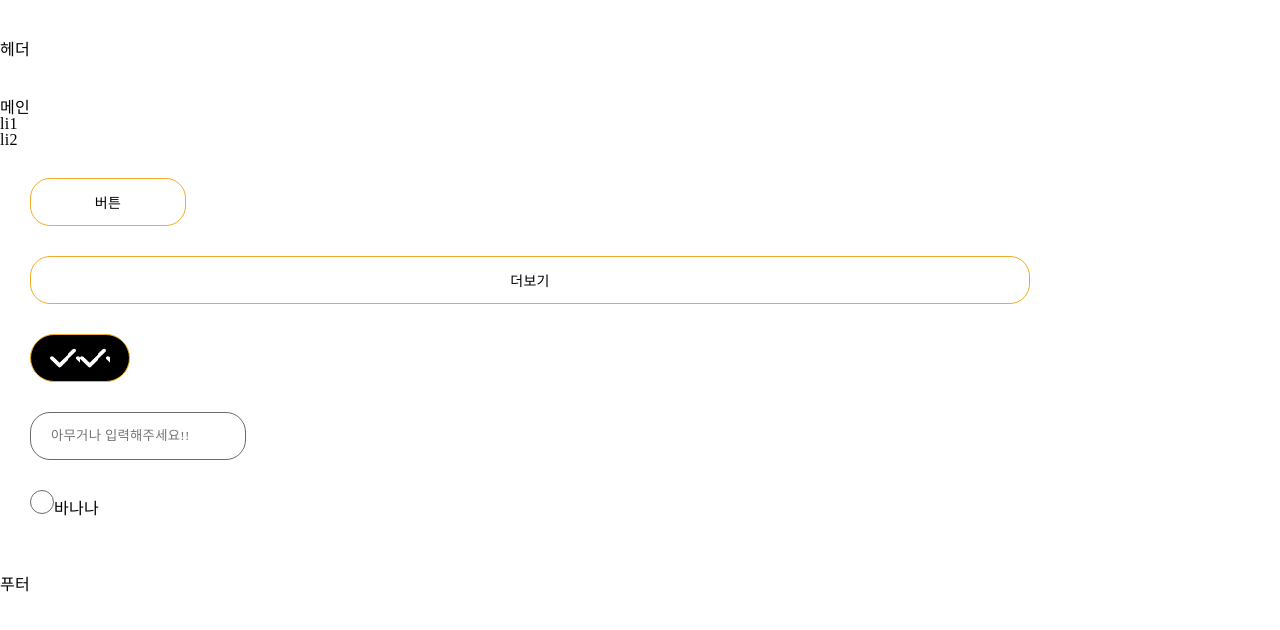
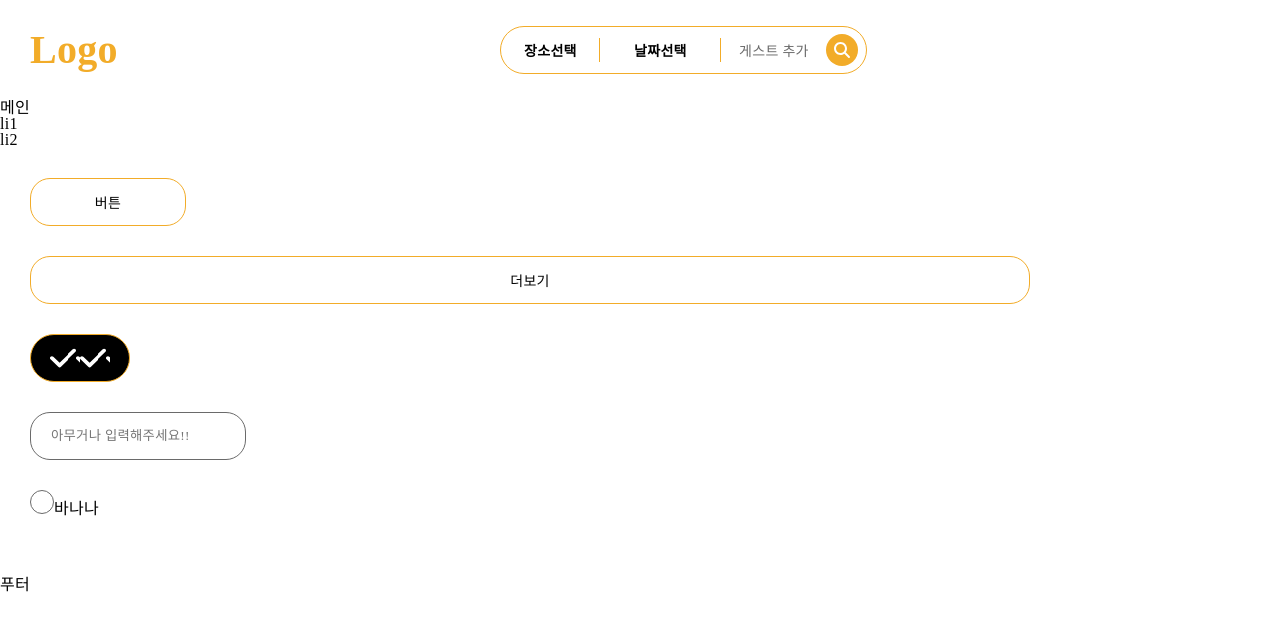
Before and after one commit to wonminjung/team01-Client-Fork, a React (Create React App) app: page / in a window 1280 px wide. Shown: the top 630 px of the page. Built offline with nearby package versions, Linux system fonts and the light colour scheme; a web font is replaced by a local one.

Commit message:
헤더 서치박스 디자인

```diff
--- a/src/pages/layout/Layout.js
+++ b/src/pages/layout/Layout.js
@@ -1,18 +1,66 @@
 import React from "react";
-import { Outlet } from "react-router-dom";
+import { Link, Outlet } from "react-router-dom";
 import S from "./style";
+import { FontAwesomeIcon } from "@fortawesome/react-fontawesome";
+import { faMagnifyingGlass } from "@fortawesome/free-solid-svg-icons"
 
 const Layout = () => {
     return (
-        <div>
-            <S.Header>헤더</S.Header>
+        <S.LayoutWrapper>
+            <S.Header>
+                <Link to={"/"}>
+                    <S.Logo>Logo</S.Logo>
+                </Link>
+                <S.SearchWrapper id="searchBox" className="">
+                    <div className="smallBox">
+                        <div><button>장소선택</button></div>
+                        <span></span>
+                        <div><button>날짜선택</button></div>
+                        <span></span>
+                        <div><button>게스트 추가</button></div>
+                        <S.SearchBtn>
+                            <Link to={"/detail"}>
+                                <FontAwesomeIcon icon={faMagnifyingGlass} />
+                            </Link>
+                        </S.SearchBtn>
+                    </div>
+                    <div className="bigBox">
+                        <div>
+                            <div>여행지</div>
+                            <div><input type="text" placeholder="여행지 검색"/></div>
+                        </div>
+                        <span></span>
+                        <div>
+                            <div>체크인</div>
+                            <div>날짜 추가</div>
+                        </div>
+                        <span></span>
+                        <div>
+                            <div>체크아웃</div>
+                            <div>날짜 추가</div>
+                        </div>
+                        <span></span>
+                        <div>
+                            <div>여행자</div>
+                            <div>게스트 추가</div>
+                        </div>
+                        <S.SearchBtn>
+                            <Link to={"/detail"}>
+                                <FontAwesomeIcon icon={faMagnifyingGlass} />
+                            </Link>
+                        </S.SearchBtn>
+                    </div>
+
+                </S.SearchWrapper>
+                <div></div>
+            </S.Header>
 
             <main>
                 <Outlet />
             </main>
 
             <footer>푸터</footer>
-        </div>
+        </S.LayoutWrapper>
     );
 };
 
--- a/src/pages/layout/style.js
+++ b/src/pages/layout/style.js
@@ -1,15 +1,186 @@
 import styled from "styled-components";
+import theme from "../../global/theme";
+
 const S = {};
+const PALETTE = theme.PALETTE;
 
+S.LayoutWrapper = styled.div`
+    width: 100%;
+`
 S.Header = styled.header`
     width: 100%;
     height: 100px;
     display: flex;
+    position: relative;
+    top: 0;
+    background-color: white;
     justify-content: space-between;
     align-items: center;
+    padding: 0 30px;
     &.scrolled {
-        border-bottom: 1px solid #6a6a6a;
+        border-bottom: 1px solid ${PALETTE.gray[300]};
     }
-`;
-
+`
+S.Logo = styled.span`
+    font-size: 40px;
+    font-weight: bold;
+    color: ${PALETTE.yellow};
+`
+S.SearchWrapper = styled.div`
+    position: relative;
+    border: 1px solid ${PALETTE.yellow};
+    border-radius: 40px;
+    height: 48px;
+    &.big{
+        height: 68px;
+    }
+    & .smallBox,.bigBox{
+        display: flex;
+        justify-content: start;
+        align-items: center;
+    }
+    & .smallBox{
+        display: flex;
+        height: 100%;
+        &>div{
+            height: 100%;
+            display: flex;
+            justify-content: center;
+            align-items: center;
+        }
+        &>span{
+            display: inline-block;
+            width: 1px;
+            height: 24px;
+            background-color: ${PALETTE.yellow};
+        }
+        &>div:first-of-type{
+            width: 98px;
+            & button{
+                font-weight: 600;
+            }
+        }
+        &>div:nth-of-type(2){
+            width: 120px;
+            & button{
+                font-weight: 600;
+            }
+        }
+        &>div:nth-of-type(3){
+            width: 105px;
+            & button{
+                color: ${PALETTE.gray[300]};
+            }
+        }
+        &>div:last-of-type{
+            padding-right: 8px;
+        }
+    }
+    &.big .smallBox{
+        display: none;
+    }
+    & .bigBox{
+        display: none;
+        height: 100%;
+        & div{
+            cursor: pointer;
+        }
+        &>span{
+            display: inline-block;
+            width: 1px;
+            height: 32px;
+            background-color: ${PALETTE.yellow};
+        }
+        &>div{
+            display: flex;
+            flex-direction: column;
+            justify-content: center;
+            align-items: start;
+            height: 100%;
+            padding-left: 24px;
+            transition: 0.3s;
+            border-radius: 40px;
+            &:hover{
+                background-color: ${PALETTE.gray[100]};
+            }
+            &:active{
+                transform: scale(0.97);
+            }
+            &:first-of-type{
+                width: 284px;
+                & input{
+                    border: none;
+                    color: ${PALETTE.black};
+                    background-color: transparent;
+                    outline: transparent;
+                    &::placeholder{
+                        color: ${PALETTE.gray[300]};
+                    }
+                }
+            }
+            &:nth-of-type(2){
+                width: 141px;
+            }
+            &:nth-of-type(3){
+                width: 141px;
+            }
+            &:nth-of-type(4){
+                width: 226px;
+            }
+            &:last-child{
+                padding: 9px 9px 9px 0;
+                display: block;
+                &:hover{
+                    background-color: transparent;
+                }
+            }
+            &>div:first-of-type{
+                font-weight: 600;
+                font-size: 12px;
+                margin-bottom: 4px;
+            }
+            &>div:last-of-type{
+                font-size: 14px;
+                color: ${PALETTE.gray[300]};
+            }
+        }
+    }
+    &.big .bigBox{
+        display: flex;
+    }
+    & button{
+        border: none;
+        background-color: transparent;
+        width: 100%;
+        cursor: pointer;
+        transition: 0.3s;
+        &:active{
+            transform: scale(0.95);
+        }
+    }
+    &.big a{
+        width: 48px;
+        height: 48px;
+    }
+`
+S.SearchBtn = styled.div`
+    overflow: hidden;
+    & a{
+        display: block;
+        border-radius: 50%;
+        width: 32px;
+        height: 32px;
+        background-color: ${PALETTE.yellow};
+        display: flex;
+        justify-content: center;
+        align-items: center;
+        transition: background-color 0.3s;
+        & svg path{
+            fill: white;
+        }
+    }
+    & a:hover{
+        background-color: #e79700;
+    }
+`
 export default S;
--- a/src/pages/main/Main.js
+++ b/src/pages/main/Main.js
@@ -15,7 +15,6 @@ const Main = () => {
                 <li>li1</li>
                 <li>li2</li>
             </ul>
-
             <div style={{margin:"30px"}}>
                 <BasicButton>
                     버튼
```
